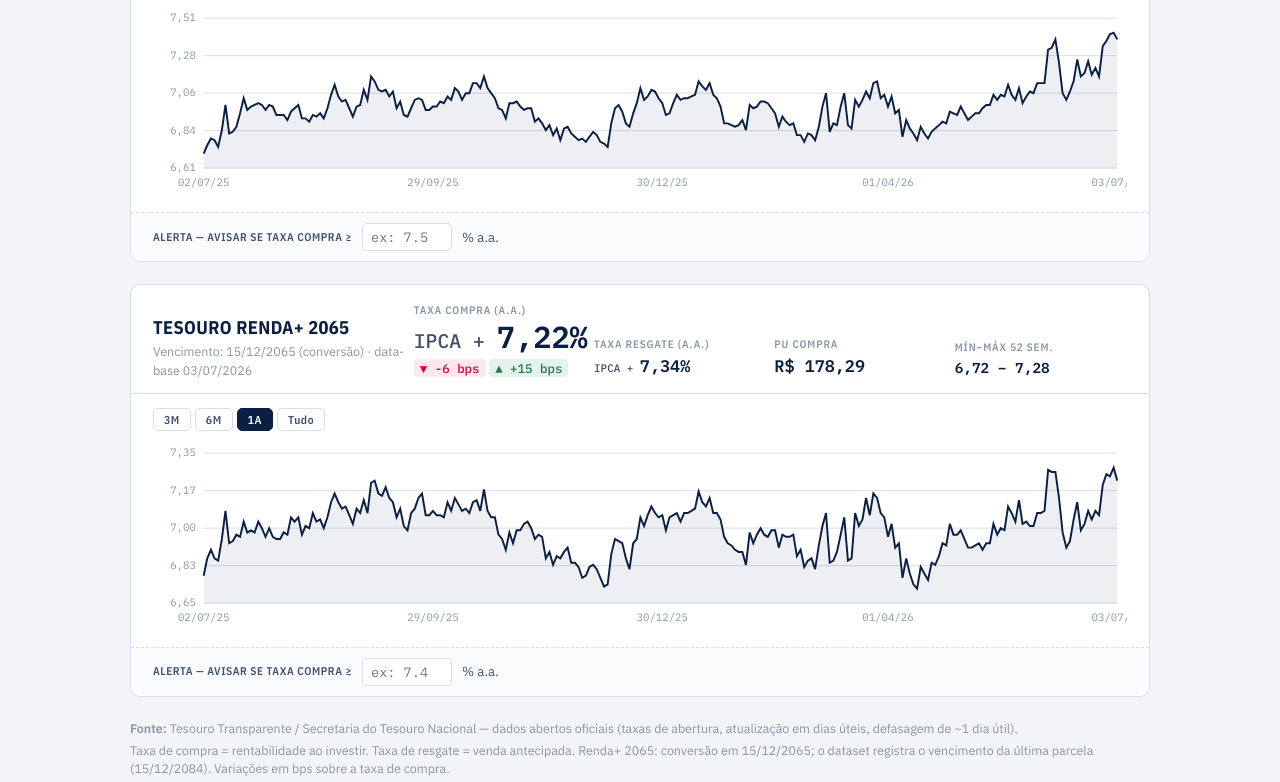
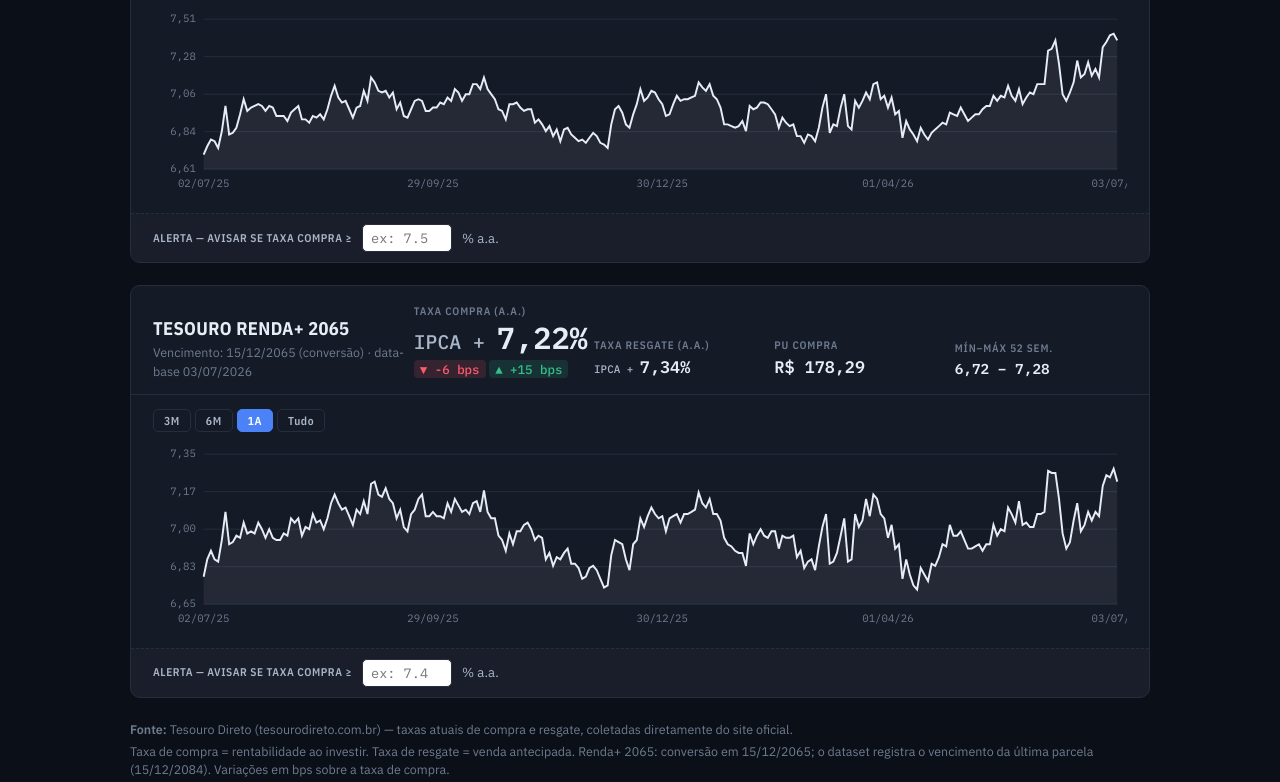
Before and after one commit to fabiannopaz/monitor-tesouro, a plain HTML site: page docs/index.html in a window 1280 px wide. Shown: the part 644-1426 px from the top of the page. Drawn offline with nearby package versions, Linux system fonts and the light colour scheme.

Commit message:
Add files via upload

```diff
--- a/docs/index.html
+++ b/docs/index.html
@@ -9,18 +9,20 @@
 <link href="https://fonts.googleapis.com/css2?family=IBM+Plex+Mono:wght@400;500;600&family=IBM+Plex+Sans+Condensed:wght@500;600;700&family=IBM+Plex+Sans:wght@400;500;600&display=swap" rel="stylesheet">
 <style>
 :root{
-  --papel:#F2F4F7;
-  --ficha:#FFFFFF;
-  --tinta:#0A1F44;
-  --tinta-2:#41506E;
-  --tinta-3:#8B95A8;
-  --linha:#D8DDE6;
-  --alta:#1B7A4A;
-  --alta-bg:#E5F2EB;
-  --queda:#CC092F;
-  --queda-bg:#FBE9ED;
-  --meta:#B7791F;
-  --meta-bg:#FCF3E3;
+  --papel:#0B0F17;
+  --ficha:#141A26;
+  --barra:#10192B;
+  --acento:#4C82F7;
+  --tinta:#E7ECF5;
+  --tinta-2:#AAB6C9;
+  --tinta-3:#6F7C90;
+  --linha:#262E3D;
+  --alta:#35C08A;
+  --alta-bg:rgba(53,192,138,.14);
+  --queda:#FF5A6E;
+  --queda-bg:rgba(255,90,110,.14);
+  --meta:#E0A83A;
+  --meta-bg:rgba(224,168,58,.14);
   --mono:"IBM Plex Mono",ui-monospace,monospace;
   --sans:"IBM Plex Sans",system-ui,sans-serif;
   --cond:"IBM Plex Sans Condensed",var(--sans);
@@ -30,7 +32,7 @@ html{-webkit-text-size-adjust:100%}
 body{background:var(--papel);color:var(--tinta);font-family:var(--sans);font-size:15px;line-height:1.45}
 a{color:inherit}
 
-header{background:var(--tinta);color:#fff;padding:14px 0}
+header{background:var(--barra);color:#fff;padding:14px 0;border-bottom:1px solid var(--linha)}
 .wrap{max-width:1060px;margin:0 auto;padding:0 20px}
 .header-row{display:flex;align-items:baseline;justify-content:space-between;gap:16px;flex-wrap:wrap}
 h1{font-family:var(--cond);font-weight:700;font-size:1.35rem;letter-spacing:.02em;text-transform:uppercase}
@@ -61,12 +63,12 @@ main{padding:26px 0 10px}
 .chart-bar{display:flex;justify-content:space-between;align-items:center;gap:10px;margin-bottom:8px;flex-wrap:wrap}
 .ranges{display:flex;gap:4px}
 .ranges button{font-family:var(--cond);font-size:.72rem;font-weight:600;letter-spacing:.05em;color:var(--tinta-2);background:none;border:1px solid var(--linha);border-radius:5px;padding:3px 10px;cursor:pointer}
-.ranges button.on{background:var(--tinta);border-color:var(--tinta);color:#fff}
+.ranges button.on{background:var(--acento);border-color:var(--acento);color:#fff}
 .ranges button:focus-visible{outline:2px solid var(--tinta);outline-offset:2px}
 .hover-info{font-family:var(--mono);font-size:.76rem;color:var(--tinta-2);min-height:1.2em}
 .grafico{width:100%;height:190px;display:block;touch-action:pan-y}
 
-.f-alerta{display:flex;align-items:center;gap:10px;flex-wrap:wrap;padding:10px 22px;border-top:1px dashed var(--linha);background:#FAFBFC;font-size:.82rem;color:var(--tinta-2)}
+.f-alerta{display:flex;align-items:center;gap:10px;flex-wrap:wrap;padding:10px 22px;border-top:1px dashed var(--linha);background:rgba(255,255,255,.02);font-size:.82rem;color:var(--tinta-2)}
 .f-alerta label{font-family:var(--cond);font-weight:600;text-transform:uppercase;letter-spacing:.05em;font-size:.7rem}
 .f-alerta input{font-family:var(--mono);font-size:.85rem;width:90px;padding:4px 8px;border:1px solid var(--linha);border-radius:5px;color:var(--tinta)}
 .f-alerta input:focus-visible{outline:2px solid var(--tinta);outline-offset:1px}
@@ -100,7 +102,7 @@ footer p{margin-bottom:4px}
 </main>
 
 <footer class="wrap">
-  <p><b>Fonte:</b> Tesouro Transparente / Secretaria do Tesouro Nacional — dados abertos oficiais (taxas de abertura, atualização em dias úteis, defasagem de ~1 dia útil).</p>
+  <p><b>Fonte:</b> Tesouro Direto (tesourodireto.com.br) — taxas atuais de compra e resgate, coletadas diretamente do site oficial.</p>
   <p>Taxa de compra = rentabilidade ao investir. Taxa de resgate = venda antecipada. Renda+ 2065: conversão em 15/12/2065; o dataset registra o vencimento da última parcela (15/12/2084). Variações em bps sobre a taxa de compra.</p>
 </footer>
 
@@ -258,7 +260,7 @@ function montaFicha(t){
   }catch(e){
     const err=document.getElementById("erro");
     err.style.display="block";
-    err.textContent=`Não foi possível carregar dados.json (${e.message}). Rode "python atualizar.py" ou verifique o GitHub Actions.`;
+    err.textContent=`Não foi possível carregar dados.json (${e.message}). Rode o coletor local (coletar_tesouro.py).`;
     document.getElementById("database").textContent="sem dados";
   }
 })();
```
